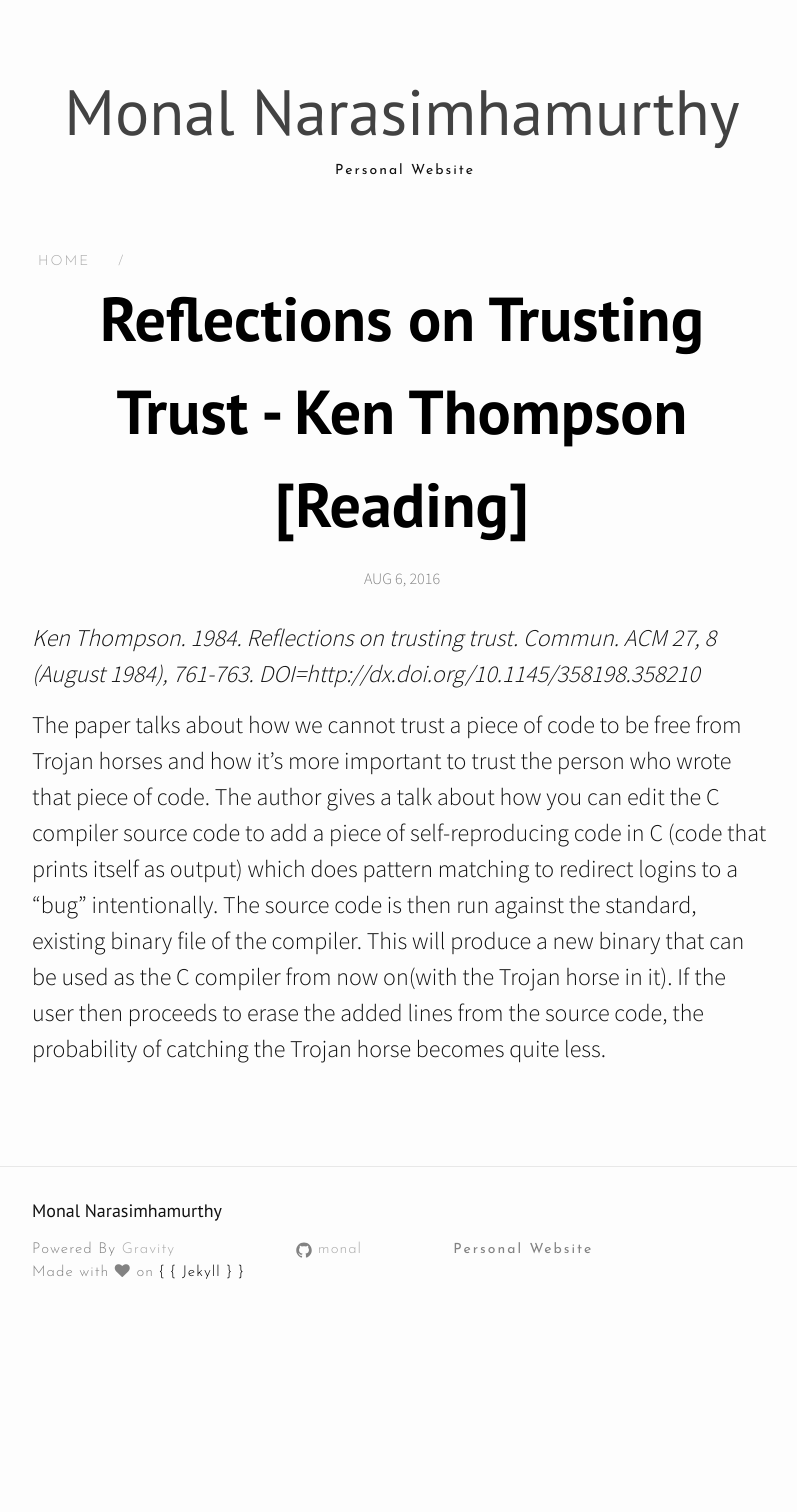
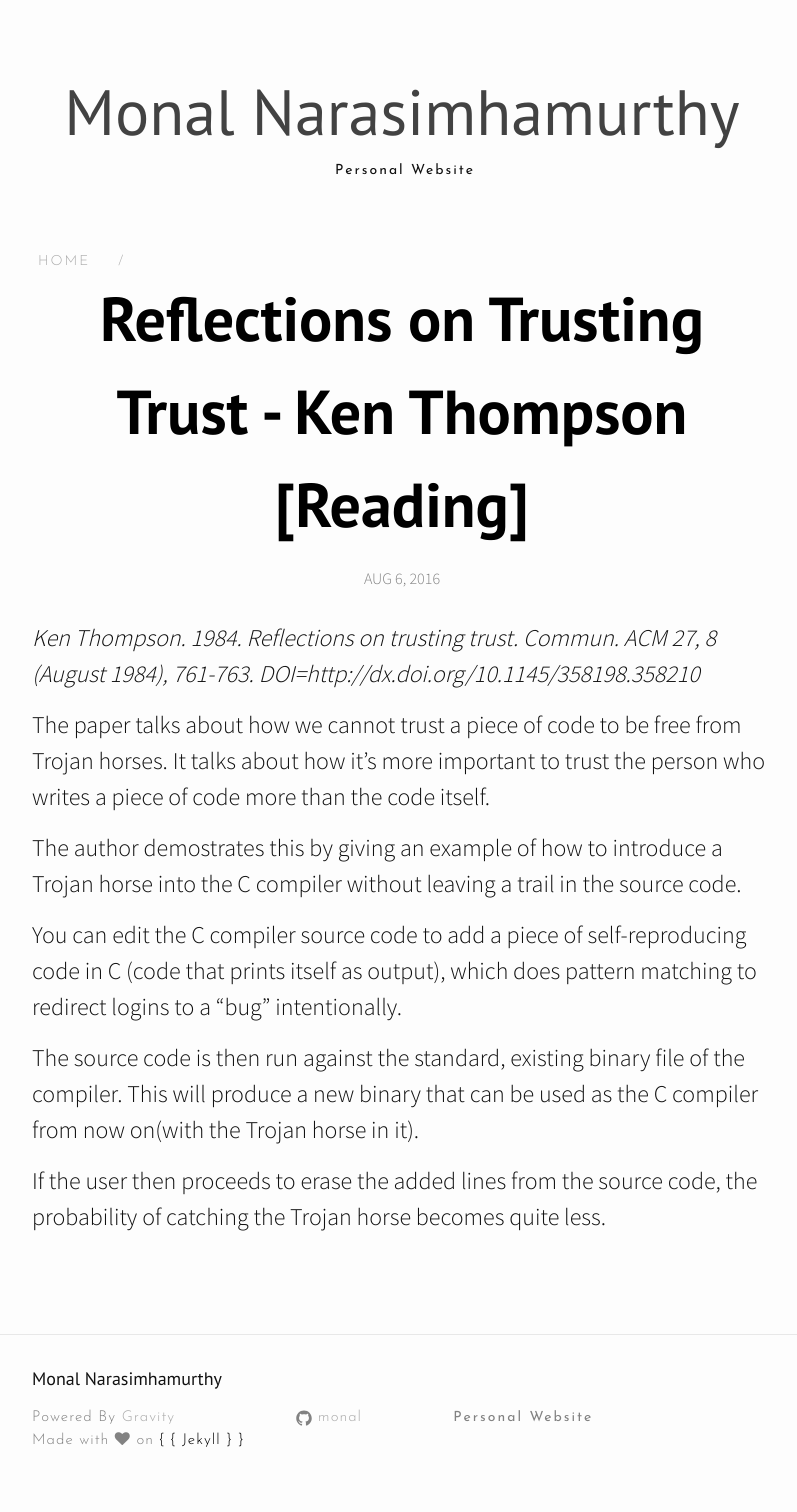
Before and after one commit to monal/monal.github.io, a Jekyll site: the page built from _posts/2016-08-06-reflections-on-trusting-trust.markdown, in a window 1280 px wide. Shown: the whole page, without its empty margins (238-1035 px from the left). Built offline with Jekyll 4.4.1, drawn with Linux system fonts in a browser that asks for light colours; nearby versions of some CDN libraries; before the commit the page ends 1344 px from its top, so only the background shows below that.

Commit message:
Fix formatting

```diff
--- a/_posts/2016-08-06-reflections-on-trusting-trust.markdown
+++ b/_posts/2016-08-06-reflections-on-trusting-trust.markdown
@@ -8,5 +8,15 @@
 Ken Thompson. 1984. Reflections on trusting trust. Commun. ACM 27, 8 (August 1984), 761-763. DOI=http://dx.doi.org/10.1145/358198.358210
 </cite>
 
-The paper talks about how we cannot trust a piece of code to be free from Trojan horses and how it's more important to trust the person who wrote that piece of code. The author gives a talk about how
-you can edit the C compiler source code to add a piece of self-reproducing code in C (code that prints itself as output) which does pattern matching to redirect logins to a "bug" intentionally. The source code is then run against the standard, existing binary file of the compiler. This will produce a new binary that can be used as the C compiler from now on(with the Trojan horse in it). If the user then proceeds to erase the added lines from the source code, the probability of catching the Trojan horse becomes quite less.
+The paper talks about how we cannot trust a piece of code to be free from Trojan horses.
+It talks about how it's more important to trust the person who writes a piece of code more than the code itself.
+
+The author demostrates this by giving an example of how to introduce a Trojan horse into the C compiler without leaving a trail in the source code.
+
+You can edit the C compiler source code to add a piece of self-reproducing code in C (code that prints itself as output),
+which does pattern matching to redirect logins to a "bug" intentionally.
+
+The source code is then run against the standard, existing binary file of the compiler.
+This will produce a new binary that can be used as the C compiler from now on(with the Trojan horse in it).
+
+If the user then proceeds to erase the added lines from the source code, the probability of catching the Trojan horse becomes quite less.
```
